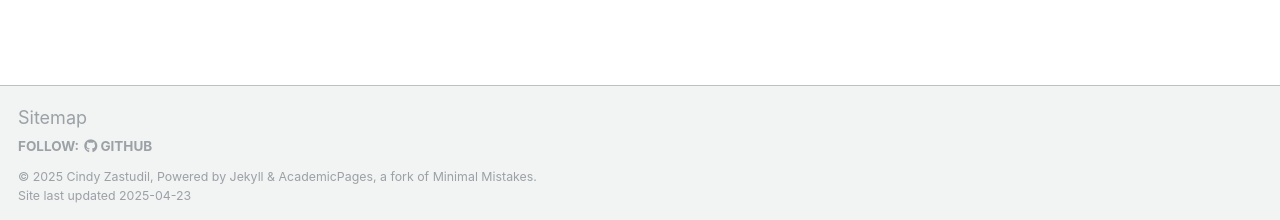
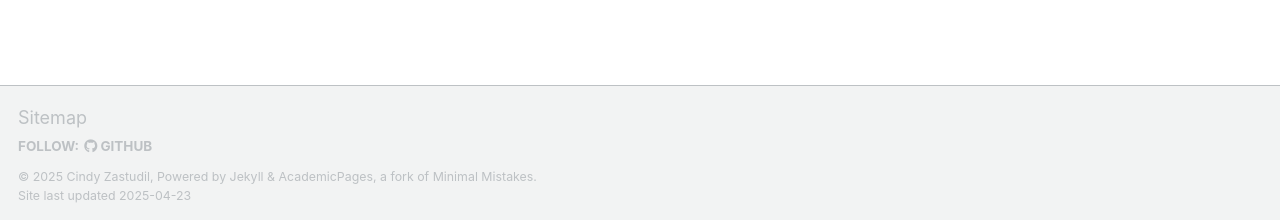
Before and after one commit to czastudil/czastudil.github.io, a Jekyll site: the page built from _pages/about.md, in a window 1280 px wide and 1109 px high. Shown: the part 886-1106 px from the top of the window. Built offline with Jekyll 4.4.1, drawn with Linux system fonts in a browser that asks for light colours; some web fonts are replaced.

Commit message:
changing theme

```diff
--- a/_sass/theme/_dark.scss
+++ b/_sass/theme/_dark.scss
@@ -3,38 +3,38 @@
    ========================================================================== */
 
 /* Color codes used for the theme */
-$gray                       : #7a8288;
-$dark-gray                  : mix(#000, $gray, 40%);
-$darker-gray                : mix(#000, $gray, 60%);
-$light-gray                 : mix(#fff, $gray, 50%);
+$gray: #7a8288;
+$dark-gray: mix(#000, $gray, 40%);
+$darker-gray: mix(#000, $gray, 60%);
+$light-gray: mix(#fff, $gray, 50%);
 
-$background                 : #474747;
-$background-light           : mix(#fff, $background, 80%);
-$background-lighter         : mix(#fff, $background, 90%);
-$text                       : #ffffff;
-$link                       : #0ea1c5;
-$link-dark                  : mix(#000, $link, 25%);
-$link-light                 : mix(#fff, $link, 25%);
+$background: #474747;
+$background-light: mix(#fff, $background, 80%);
+$background-lighter: mix(#fff, $background, 90%);
+$text: #ffffff;
+$link: #0ea1c5;
+$link-dark: mix(#000, $link, 25%);
+$link-light: mix(#fff, $link, 25%);
 
 /* Color codes used for the site */
-$danger-color               : #ee5f5b;
-$info-color                 : #2f7f93;
-$notice-color               : #7a8288;
-$success-color              : #62c462;
-$warning-color              : #f89406;
+$danger-color: #ee5f5b;
+$info-color: #2f7f93;
+$notice-color: #7a8288;
+$success-color: #62c462;
+$warning-color: #f89406;
 
 /* Other basic settings for the template */
-$border-radius              : 4px;
-$box-shadow                 : 0 1px 1px rgba(0, 0, 0, 0.125);
-$global-transition          : all 0.2s ease-in-out;
-$masthead-height            : 70px;
-$navicon-width              : 28px;
-$navicon-height             : 4px;
-$sidebar-link-max-width     : 250px;
-$sidebar-screen-min-width   : 1024px;
+$border-radius: 4px;
+$box-shadow: 0 1px 1px rgba(0, 0, 0, 0.125);
+$global-transition: all 0.2s ease-in-out;
+$masthead-height: 70px;
+$navicon-width: 28px;
+$navicon-height: 4px;
+$sidebar-link-max-width: 250px;
+$sidebar-screen-min-width: 1024px;
 
 /* Dark theme for the site */
-html[data-theme="dark"] {
+/*html[data-theme="dark"] {
     --global-base-color                 : #{$background};
     --global-bg-color                   : #{$background};
     --global-footer-bg-color            : #{$background};
@@ -51,4 +51,24 @@
     --global-text-color                 : #{$text};
     --global-text-color-light           : #{$light-gray};
     --global-thead-color                : #{$background-lighter};
+}*/
+
+/* Default light theme for the site */
+:root {
+  --global-base-color: #{$gray};
+  --global-bg-color: #fff;
+  --global-footer-bg-color: #f2f3f3;
+  --global-border-color: #{$lighter-gray};
+  --global-dark-border-color: #bdc1c4;
+  --global-code-background-color: #fafafa;
+  --global-code-text-color: #{$darker-gray};
+  --global-fig-caption-color: mix(#fff, #{$dark-gray}, 25%);
+  --global-link-color: #52adc8;
+  --global-link-color-hover: mix(#000, #2f7f93, 25%);
+  --global-link-color-visited: mix(#fff, #2f7f93, 25%);
+  --global-masthead-link-color: #{$dark-gray};
+  --global-masthead-link-color-hover: mix(#000, #{$gray}, 25%);
+  --global-text-color: #{$dark-gray};
+  --global-text-color-light: #{$light-gray};
+  --global-thead-color: #{$lighter-gray};
 }
--- a/assets/js/_main.js
+++ b/assets/js/_main.js
@@ -39,7 +39,7 @@
   // Toggle the theme manually
   var toggleTheme = function () {
     const current_theme = $("html").attr("data-theme");
-    const new_theme = current_theme === "dark" ? "light" : "dark";
+    const new_theme = current_theme === "dark" ? "light" : "light";
     localStorage.setItem("theme", new_theme);
     setTheme(new_theme);
   };
```
